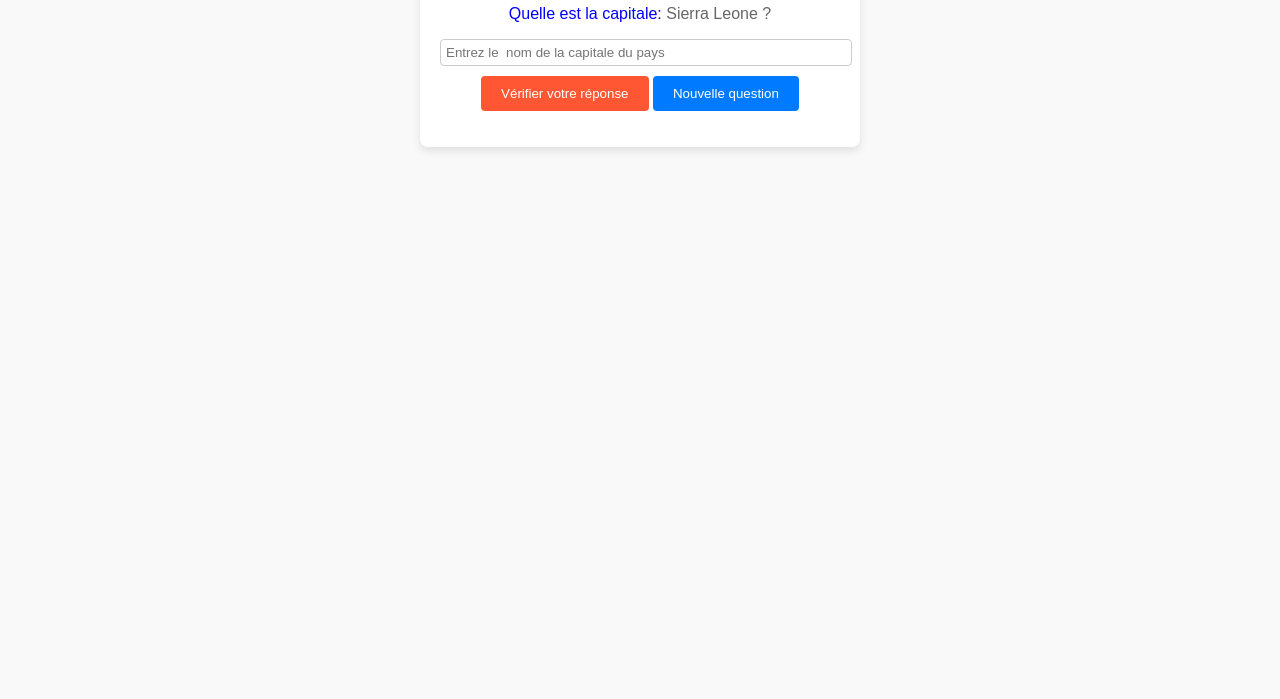
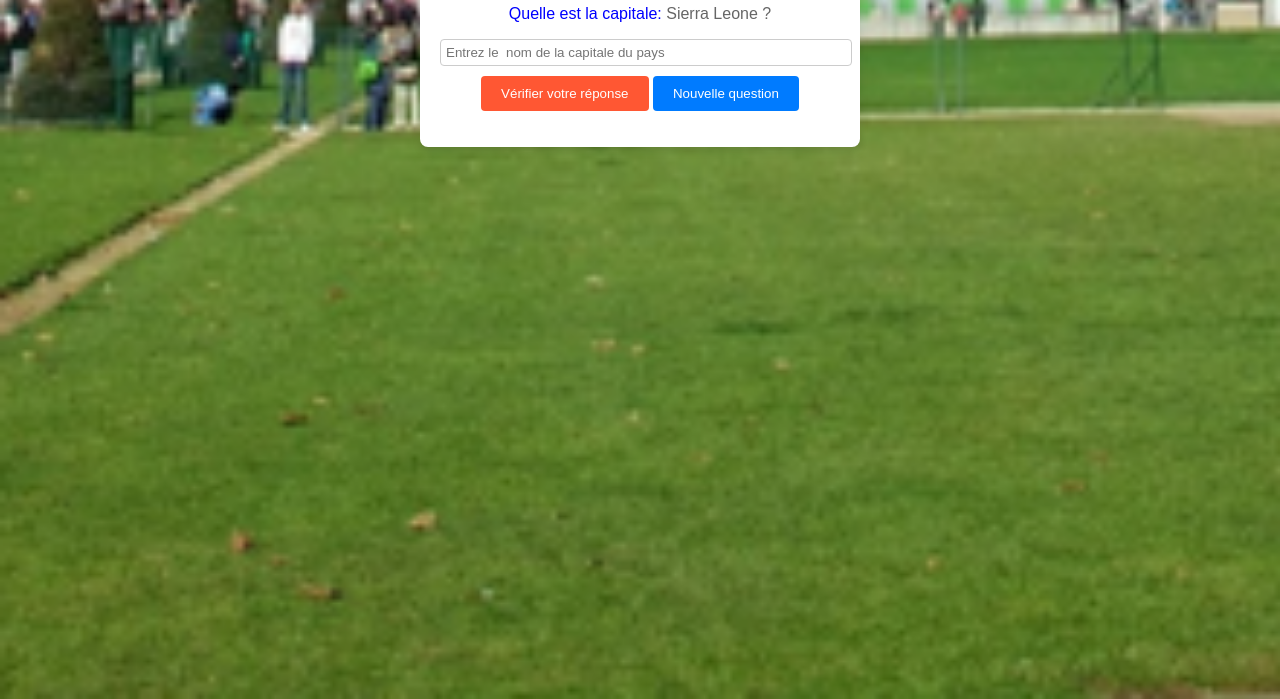
Before and after one commit to clavale/jeucountry, a plain HTML site: page index.html in a window 1280 px wide. Shown: the part 101-800 px from the top of the page. Drawn offline with Linux system fonts and the light colour scheme.

Commit message:
Update style.css

```diff
--- a/style.css
+++ b/style.css
@@ -1,3 +1,10 @@
+.bodyCapitale {
+            background-image: url('img_capitale.png');
+            background-size: cover;
+            background-repeat: no-repeat;
+            background-attachment: fixed;
+        }
+
 body {
     font-family: Arial, sans-serif;
     text-align: center;
```
